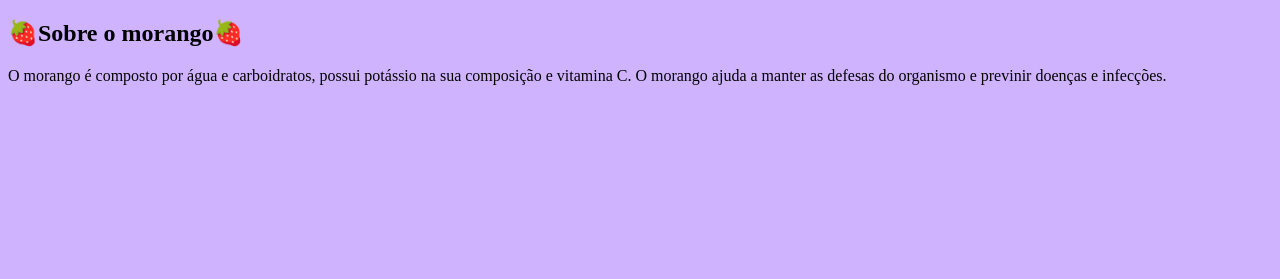
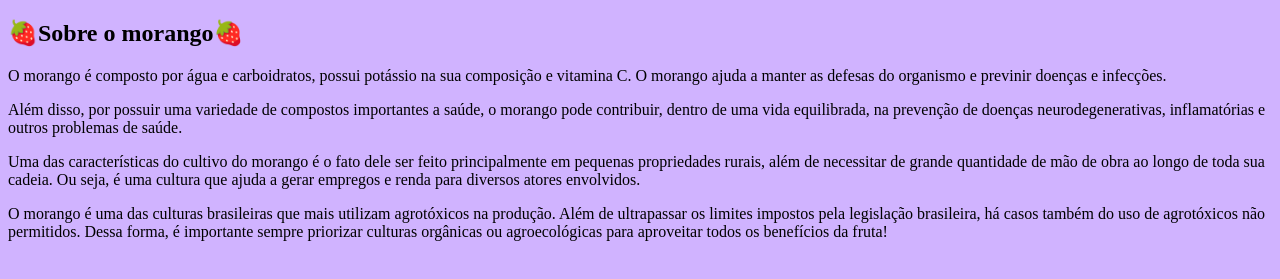
Before and after one commit to isagom12/Agrinho, a plain HTML site: page index.html in a window 1280 px wide. Shown: the part 61-340 px from the top of the page. Drawn offline with Linux system fonts and the light colour scheme.

Commit message:
23/05/2024

```diff
--- a/index.html
+++ b/index.html
@@ -12,6 +12,11 @@
  <h1>Do campo à cidade: colhendo oportunidades</h1>
   <h2>🍓Sobre o morango🍓</h2>
   <p>O morango é composto por água e carboidratos, possui potássio na sua composição e vitamina C. O morango ajuda a manter as defesas do organismo e previnir doenças e infecções.</p>
+   <p>Além disso, por possuir uma variedade de compostos importantes a saúde, o morango pode contribuir, dentro de uma vida equilibrada, na prevenção de doenças neurodegenerativas, inflamatórias e outros problemas de saúde.</p>
+
+  <p>Uma das características do cultivo do morango é o fato dele ser feito principalmente em pequenas propriedades rurais, além de necessitar de grande quantidade de mão de obra ao longo de toda sua cadeia. Ou seja, é uma cultura que ajuda a gerar empregos e renda para diversos atores envolvidos.</p>
+
+<p>O morango é uma das culturas brasileiras que mais utilizam agrotóxicos na produção. Além de ultrapassar os limites impostos pela legislação brasileira, há casos também do uso de agrotóxicos não permitidos. Dessa forma, é importante sempre priorizar culturas orgânicas ou agroecológicas para aproveitar todos os benefícios da fruta!</p>
 
   <script src="script.js"></script>
 </body>
```
